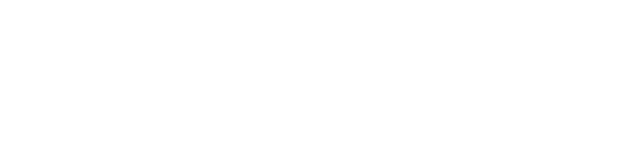
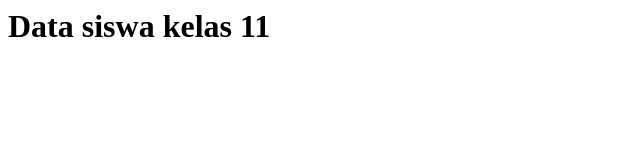
Before and after one commit to Ramdani377/Siswa, a plain HTML site: page Index.html in a window 1280 px wide. Shown: the whole page, without its empty margins (0-640 px from the left). Drawn offline with Linux system fonts and the light colour scheme.

Commit message:
membuat index

```diff
--- a/Index.html
+++ b/Index.html
@@ -1,3 +1,7 @@
 </html>
   </head>
-<title
+<title>Data siswa kelas 11</title>
+</head>
+<body>
+  <h1>Data siswa kelas 11</h1>
+  </body>
```
